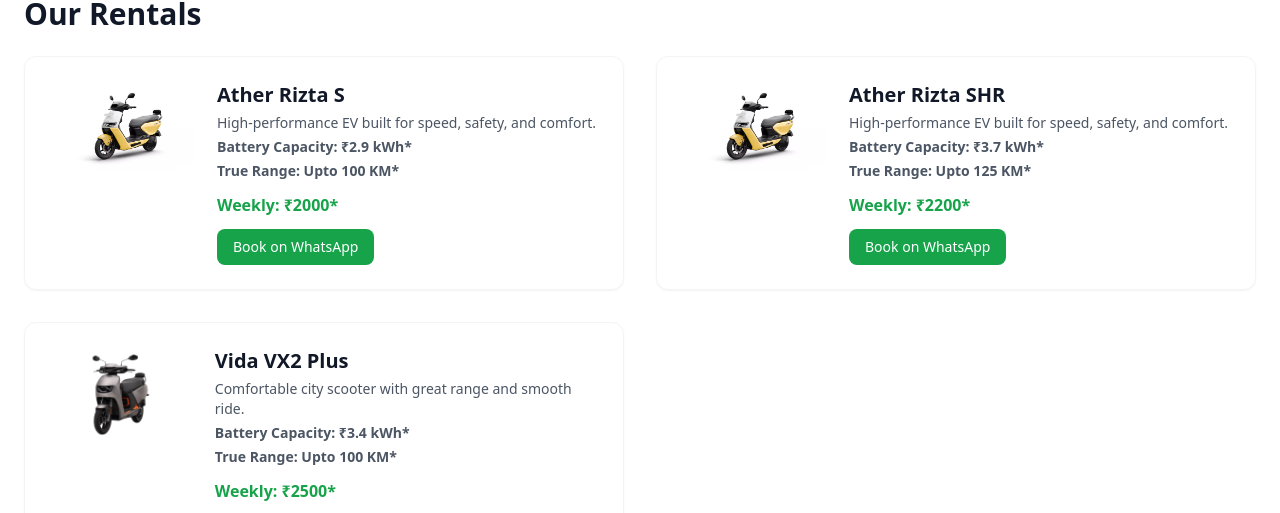
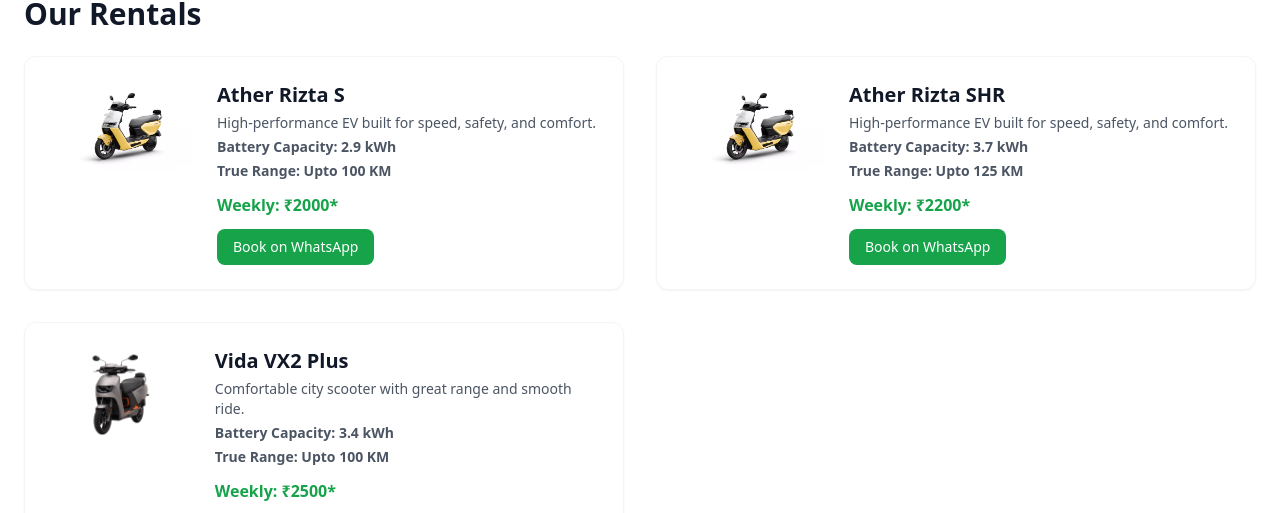
Before and after one commit to evecorentals/evecorentals, a Next.js app: page / in a window 1280 px wide. Shown: the part 772-1285 px from the top of the page. Built offline with nearby package versions, Linux system fonts and the light colour scheme.

Commit message:
resolved bug

```diff
--- a/src/app/page.tsx
+++ b/src/app/page.tsx
@@ -132,10 +132,10 @@
                       <h4 className="text-xl font-semibold">{scooter.name}</h4>
                       <p className="text-gray-600 text-sm mt-1">{scooter.desc}</p>
                       <p className="mt-1 text-gray-600 font-bold text-sm">
-                        Battery Capacity: ₹{scooter.batteryCapacity}*
+                        Battery Capacity: {scooter.batteryCapacity}
                       </p>
                       <p className="mt-1 text-gray-600 font-bold text-sm">
-                        True Range: {scooter.range}*
+                        True Range: {scooter.range}
                       </p>
                       <div className="mt-3 text-green-600 font-bold">
                         Weekly: ₹{scooter.price}*
```
